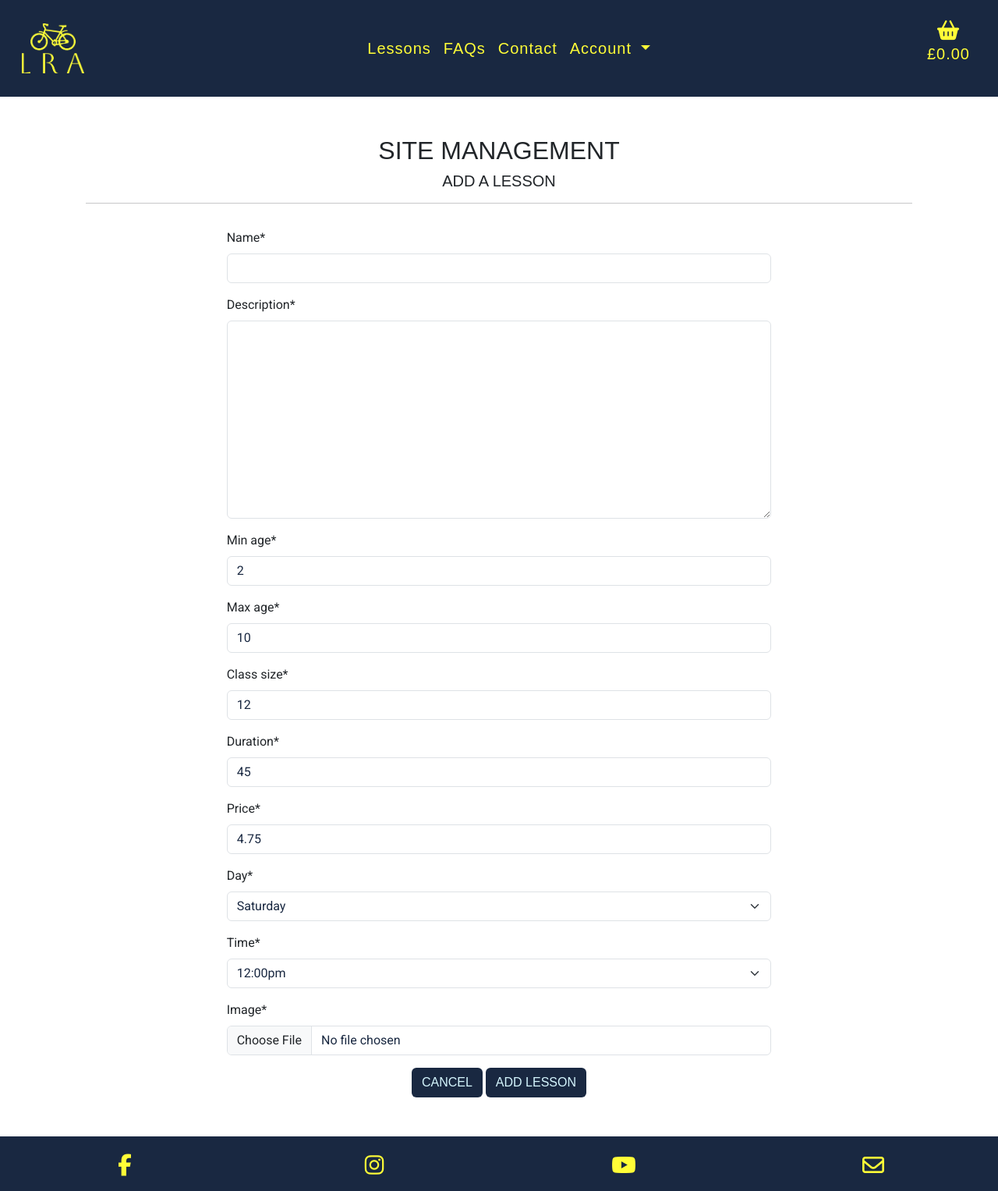
After one commit to Code-Institute-Submissions/laurabolwell-little-riders-academy, a Django app: page /lessons/add/ in a window 1280 px wide. The commit adds this page. Shown: the whole page at 78% size. Run offline with Django 4.2, Linux system fonts and the light colour scheme; some libraries are stand-ins or nearby versions; some web fonts are replaced.

Commit message:
Add add_lesson url, view and template

```diff
--- /dev/null
+++ b/lessons/templates/lessons/add_lesson.html
@@ -0,0 +1,31 @@
+{% extends "base.html" %}
+{% load static %}
+
+
+{% block content %}
+<main>
+    <div class="container page-section">
+        <div class="row">
+            <div class="col text-center">
+                <h2>Site Management</h2>
+                <h5 class="heading">Add a Lesson</h5>
+                <hr>
+            </div>
+        </div>
+        <div class="row justify-content-center">
+            <div class="col-8">
+                <form method="POST" action="{% url 'add_lesson' %}" class="form mt-3" enctype="multipart/form-data">
+                    {% csrf_token %}
+                    {{ form | crispy }}
+                    <div class="text-center">
+                        <a class="btn btn-navy" href="{% url 'lessons' %}">Cancel</a>
+                        <button class="btn btn-navy" type="submit">Add Lesson</button>
+                    </div>
+                </form>
+            </div>
+        </div>
+    </div>
+</main>
+
+
+{% endblock %}
--- a/lessons/urls.py
+++ b/lessons/urls.py
@@ -3,5 +3,6 @@
 
 urlpatterns = [
     path('', views.all_lessons, name='lessons'),
-    path('<lesson_id>', views.lesson_details, name='lesson_details')
+    path('<int:lesson_id>/', views.lesson_details, name='lesson_details'),
+    path('add/', views.add_lesson, name='add_lesson')
 ]
--- a/lessons/views.py
+++ b/lessons/views.py
@@ -1,5 +1,9 @@
-from django.shortcuts import render, get_object_or_404
+from django.shortcuts import render, redirect, reverse, get_object_or_404
+from django.contrib import messages
+
+
 from .models import Lesson
+from .forms import LessonForm
 
 
 def all_lessons(request):
@@ -24,3 +28,24 @@
     }
 
     return render(request, 'lessons/lesson_details.html', context)
+
+
+def add_lesson(request):
+    """ Add a lesson to the site """
+    if request.method == 'POST':
+        form = LessonForm(request.POST, request.FILES)
+        if form.is_valid():
+            form.save()
+            messages.success(request, 'Successfully added lesson!')
+            return redirect(reverse('lessons'))
+        else:
+            messages.error(request, 'Failed to add lesson. Please ensure the form is valid.')
+    else:
+        form = LessonForm()
+
+    template = 'lessons/add_lesson.html'
+    context = {
+        'form': form,
+    }
+
+    return render(request, template, context)
--- a/templates/includes/navbar.html
+++ b/templates/includes/navbar.html
@@ -27,7 +27,7 @@
                     <ul class="dropdown-menu">
                         {% if request.user.is_authenticated %}
                         {% if request.user.is_superuser %}
-                        <li><a href="" class="dropdown-item">Lesson Management</a></li>
+                        <li><a href="{% url 'add_lesson' %}" class="dropdown-item">Add a lesson</a></li>
                         {% endif %}
                         <li><a href="{% url 'profile' %}" class="dropdown-item">My Profile</a></li>
                         <li><a href="{% url 'account_logout' %}" class="dropdown-item">Logout</a></li>
```
